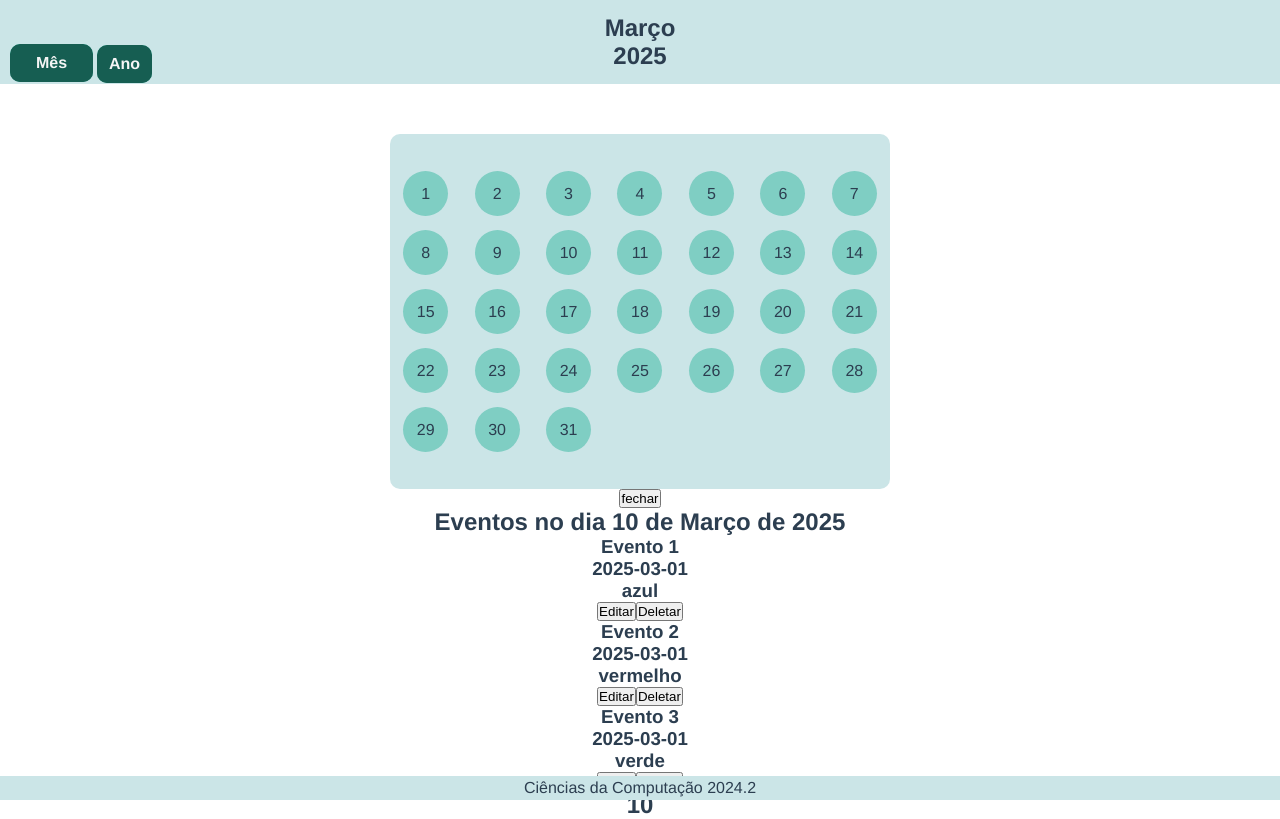
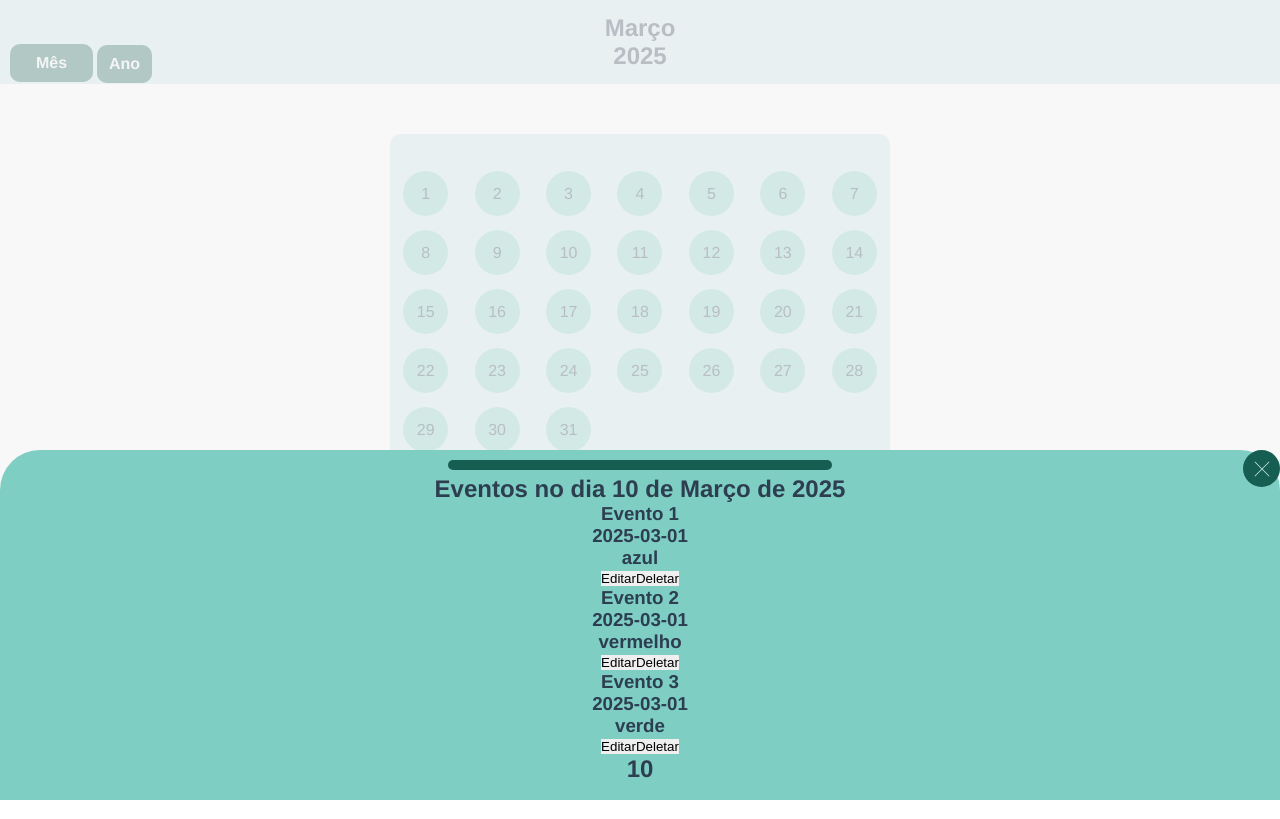
Before and after one commit to Valmar-dev/p3_calendario, a Vue app in the folder Projeto_calendario/frontend/: page / in a window 1280 px wide. Both pictures are taken after a click on the item "10". Built offline with nearby package versions, Linux system fonts and the light colour scheme.

Commit message:
Add Card of Day | Feat

```diff
--- a/Projeto_calendario/frontend/src/App.vue
+++ b/Projeto_calendario/frontend/src/App.vue
@@ -25,6 +25,12 @@
   margin: 0;
   padding: 0;
   box-sizing: border-box;
+}
+
+button{
+  border: none;
+  outline: 0;
+
 }
 
 nav {
@@ -62,6 +68,71 @@ section#dataEscolhida{
   position: relative;
 }
 
+.background-card{
+  position: fixed;
+  top: 0;
+  z-index: 1000;
+  width: 100vw;
+  height: 100vh;
+  background-color: var(--color-main00);;
+  opacity: 0.7;
+}
+
+.card{
+  position: fixed;
+  bottom: 0;
+  z-index: 1001;
+  background-color: var(--color-main02);;
+  width: 100vw;
+  padding: 25px 0 0 0;
+  border-radius: 40px 40px 0 0;
+  opacity: 1;
+  border: none;
+  outline: none;
+  user-select: none;
+}
+
+.bar{
+  position: absolute;
+  top: 10px;
+  right: 50vw;
+  transform: translateX(50%) ;
+  width: 30%;
+  height: 10px;
+  background-color: var(--color-main04);
+  border-radius: 10px;
+}
+
+.bar:active{
+  background-color: var(--color-main03);
+}
+
+.botao-fechar{
+  position: absolute;
+  top: 0;
+  right: 0;
+  background-color: var(--color-main04);
+  color:#fff;
+  border-radius: 50%;
+  display: flex;
+  flex-direction: row;
+  justify-content: center;
+  align-items: center;
+  width: 37px;
+  height: 37px;
+  fill: var(--color-main01);
+}
+
+.botao-fechar:active{
+  scale: 0.9;
+}
+
+.botao-fechar:hover{
+  cursor: pointer;
+  background-color: var(--color-main03);
+}
+
+
 footer{
   position: fixed;
   bottom: 0;
--- a/Projeto_calendario/frontend/src/views/HomeView.vue
+++ b/Projeto_calendario/frontend/src/views/HomeView.vue
@@ -53,9 +53,17 @@
             </li>
           </ul>
 
-          <div v-if="mostrarDia" class="dia-card">
+          <div v-if="mostrarDia" class="s">
+            <div class="background-card" @click="ocultarCard()"></div>
 
-            <button @click="ocultarCard()">fechar</button>
+            <div class="card" :style="{height: cardAltura + 'px'}">
+              <div class="bar" @mousedown="mudarAltura()" @touchstart="mudarAltura()"></div>
+              <!-- teste -->
+              <button class="botao-fechar" @click="ocultarCard()">
+                <svg xmlns="http://www.w3.org/2000/svg" x="0px" y="0px" width="20" height="20" viewBox="0 0 50 50">
+                <path d="M 7.71875 6.28125 L 6.28125 7.71875 L 23.5625 25 L 6.28125 42.28125 L 7.71875 43.71875 L 25 26.4375 L 42.28125 43.71875 L 43.71875 42.28125 L 26.4375 25 L 43.71875 7.71875 L 42.28125 6.28125 L 25 23.5625 Z"></path>
+                </svg>
+              </button>
               <h2>Eventos no dia {{this.diaSelecionado}} de {{this.mesSelecionadoString}} de {{this.anoSelecionado}}</h2>
               <section v-for="evento in eventos" :key="evento.id">
                 <h1>{{evento.descricao}}</h1>
@@ -65,6 +73,7 @@
                 <button>Deletar</button>
               </section>
               <h1>{{this.diaSelecionado}}</h1>
+            </div>
 
           </div>
 
@@ -166,6 +175,9 @@ export default {
       // variaveis de controle de exibição:
       mostrarFormulario: false,
       mostrarDia: false,
+      estaRedimencionando: false,
+      cardAltura: 350,
+      posicaoY: 0
 
     }
   },
@@ -185,6 +197,45 @@ export default {
 
   },
   methods:{
+
+    mudarAltura(){
+      this.estaRedimencionando = true
+      this.posicaoY = event.clientY
+      document.addEventListener("mousemove", this.mudarAlturaCard )
+      document.addEventListener("mouseup", this.pararMudancaCard)
+
+      document.addEventListener("touchmove", this.mudarAlturaCard )
+      document.addEventListener("touchend", this.pararMudancaCard)
+
+    },
+
+    mudarAlturaCard(evento){
+
+      evento.preventDefault()
+
+      if(!this.estaRedimencionando) return;
+
+      let padraoY = evento.type === "touchmove" ? evento.touches[0].clientY : evento.clientY
+      let diferenca = this.posicaoY - evento.clientY;
+      this.cardAltura += diferenca
+
+      if(this.cardAltura < 350){
+        this.cardAltura = 350
+      }
+
+      if(this.cardAltura > 600){
+        this.cardAltura = 600
+      }
+      this.posicaoY = padraoY
+    },
+
+    pararMudancaCard(){
+      this.estaRedimencionando = false
+      document.removeEventListener("mousemove", this.mudarAlturaCard)
+      document.removeEventListener("mouseup", this.pararMudancaCard)
+      document.removeEventListener("touchmove", this.mudarAlturaCard);
+      document.removeEventListener("touchend", this.pararMudancaCard);
+    },
 
     controleMenuMes(controle){
       if(this.exibirMenuMes == true){
@@ -222,6 +273,10 @@ export default {
       this.mesSelecionadoString = this.mesString(mes)
       console.log(`${ano} ${mes} dias: ${this.contagemDia}`)
 
+    },
+
+    ocultarCard(){
+      this.mostrarDia = false
     },
 
     //procurar eventos por dia com base na escolha do usuário
```
Lines whose indentation alone changed are shown as unchanged.
